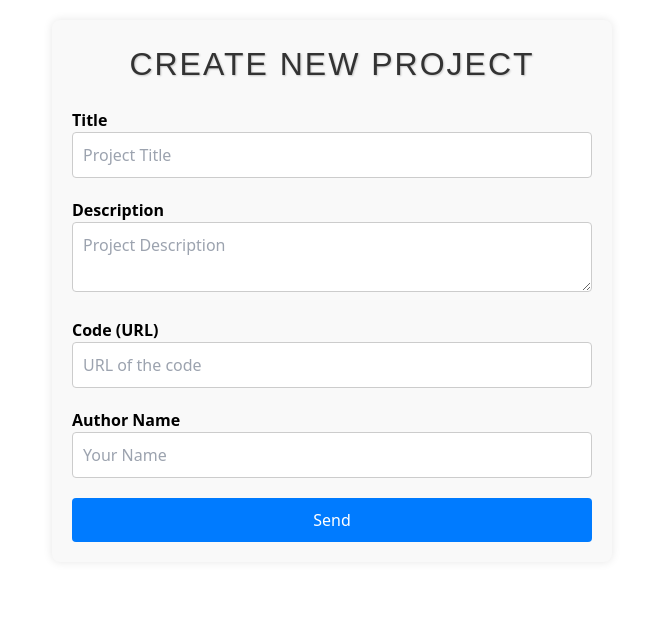
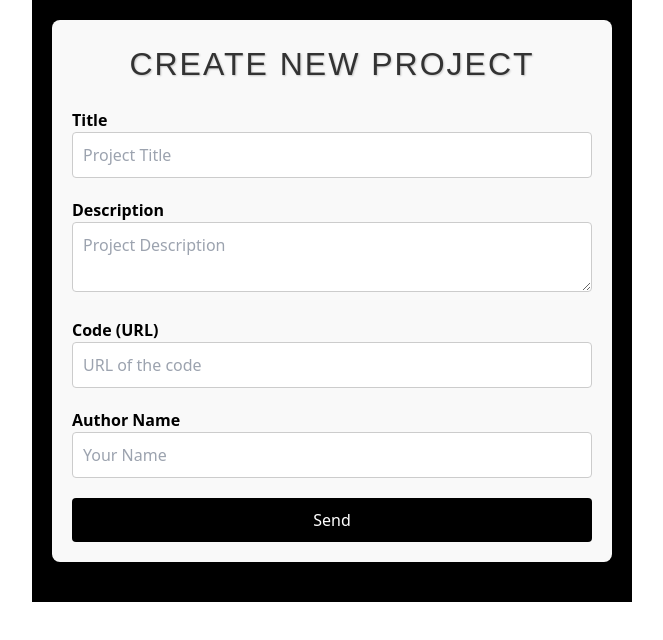
Before and after one commit to Dsanchez-2018471/BGFT, a React (Vite) app: page /add in a window 1280 px wide. Shown: the top 640 px of the page, without its empty margins (308-971 px from the left). Built offline with nearby package versions, Linux system fonts and the light colour scheme; what tailwindcss-bg-patterns would draw is missing.

Commit message:
Cambios realizados

```diff
--- a/src/components/card.css
+++ b/src/components/card.css
@@ -18,7 +18,7 @@
     left: 0; /* A la izquierda */
     width: 5px; /* Ancho de la línea */
     height: 100%; /* Altura igual al contenedor */
-    background-color: #667eea; /* Azul pastel */
+    background-color: #ea6666; /* Azul pastel */
     border-top-left-radius: 15px; /* Borde redondeado en la esquina superior izquierda */
     border-bottom-left-radius: 15px; /* Borde redondeado en la esquina inferior izquierda */
 }
--- a/src/pages/createProject.css
+++ b/src/pages/createProject.css
@@ -3,6 +3,7 @@
   max-width: 600px; /* Establece el ancho máximo del contenedor del formulario */
   margin: 0 auto; /* Centra horizontalmente el contenedor del formulario */
   padding: 20px; /* Añade un relleno interno al contenedor del formulario */
+  background-color: black;
 }
 
 /* Form content */
@@ -40,7 +41,7 @@
 .form-input {
   width: 100%; /* Establece el ancho del input del formulario al 100% */
   padding: 10px; /* Añade un relleno interno al input del formulario */
-  border: 1px solid #ccc; /* Establece un borde alrededor del input del formulario */
+  border: 1px solid #cccccc; /* Establece un borde alrededor del input del formulario */
   border-radius: 4px; /* Establece el radio de borde del input del formulario */
 }
 
@@ -55,7 +56,7 @@
   display: block; /* Establece que el botón de enviar sea un elemento de bloque */
   width: 100%; /* Establece el ancho del botón de enviar al 100% */
   padding: 10px; /* Añade un relleno interno al botón de enviar */
-  background-color: #007bff; /* Establece el color de fondo del botón de enviar */
+  background-color: #000000; /* Establece el color de fondo del botón de enviar */
   color: #fff; /* Establece el color del texto del botón de enviar */
   border: none; /* Elimina el borde del botón de enviar */
   border-radius: 4px; /* Establece el radio de borde del botón de enviar */
@@ -64,7 +65,7 @@
 }
 
 .form-submit:hover {
-  background-color: #0056b3; /* Cambia el color de fondo del botón de enviar al pasar el cursor sobre él */
+  background-color: #1200b3; /* Cambia el color de fondo del botón de enviar al pasar el cursor sobre él */
 }
 
 /* Form info */
```
Also changed, not shown: src/assets/img/hero.jpg.
